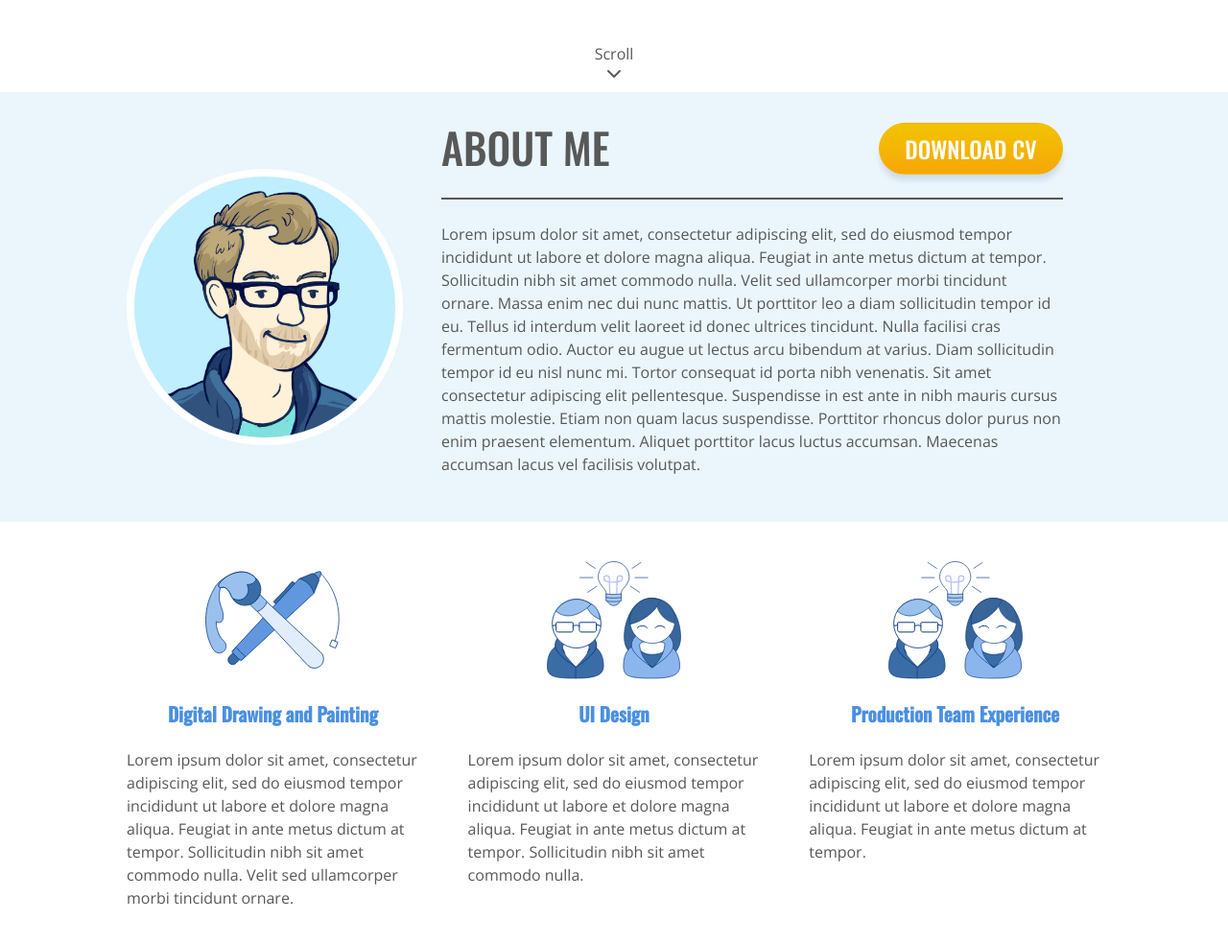
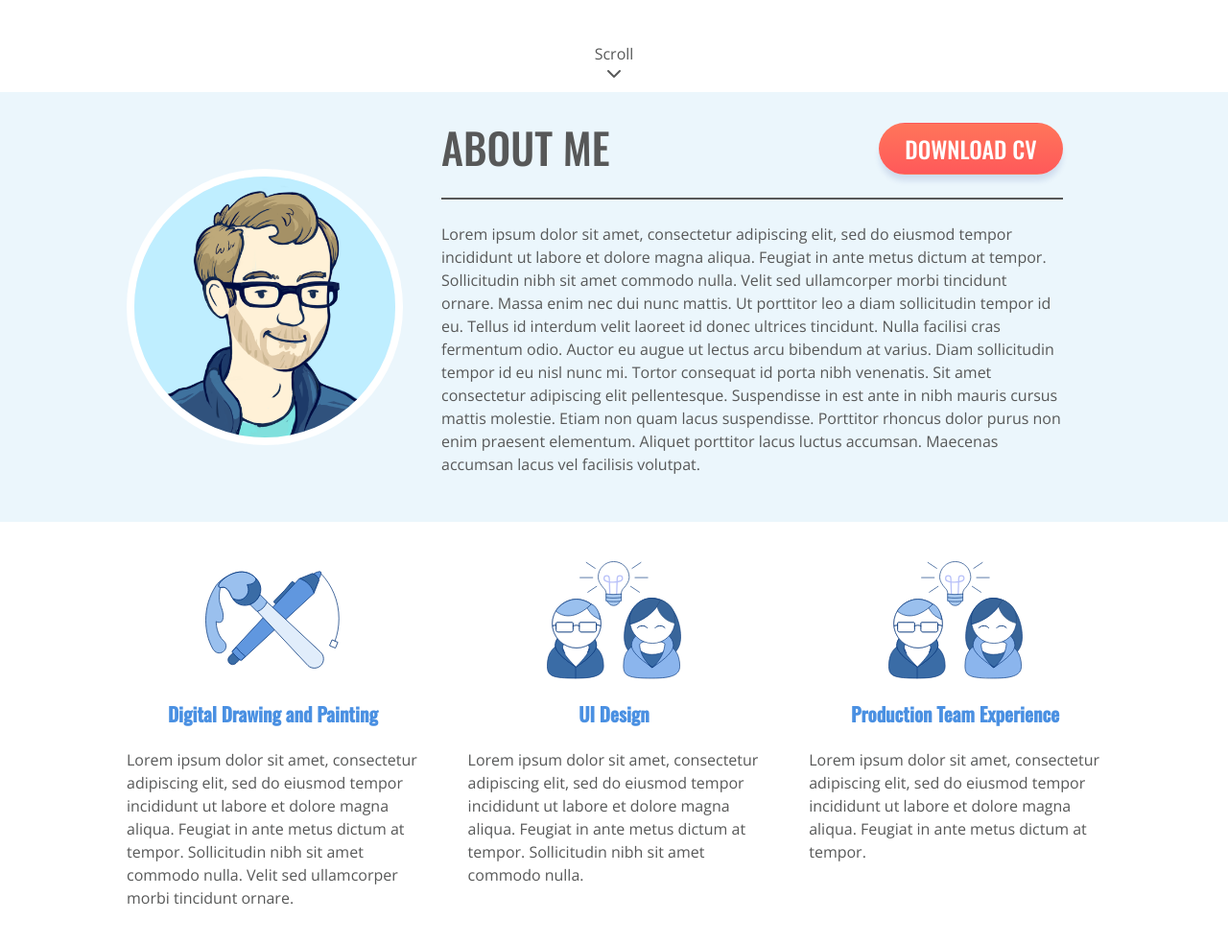
Before and after one commit to ziv-pesso/portfolio, a plain HTML site: page index.html in a window 1280 px wide. Shown: the part 831-1814 px from the top of the page at 96% size. Drawn offline with nearby package versions, Linux system fonts and the light colour scheme.

Commit message:
more style changes

```diff
--- a/assets/css/style.css
+++ b/assets/css/style.css
@@ -15,7 +15,8 @@ body {
     padding: 2rem 8.25rem;
 }
 button.btn {
-    background-image: linear-gradient(180deg, #F1C401, #F8A609);
+    background-image: linear-gradient(180deg, #ff755a, #ff595a);
+    /* background-image: linear-gradient(180deg, #F1C401, #F8A609); */
     box-shadow: 0 7px 6px -1px #0e2d9222;
     color: #ffffff;
     font-family: 'Oswald', 'Arial', sans-serif;
```
